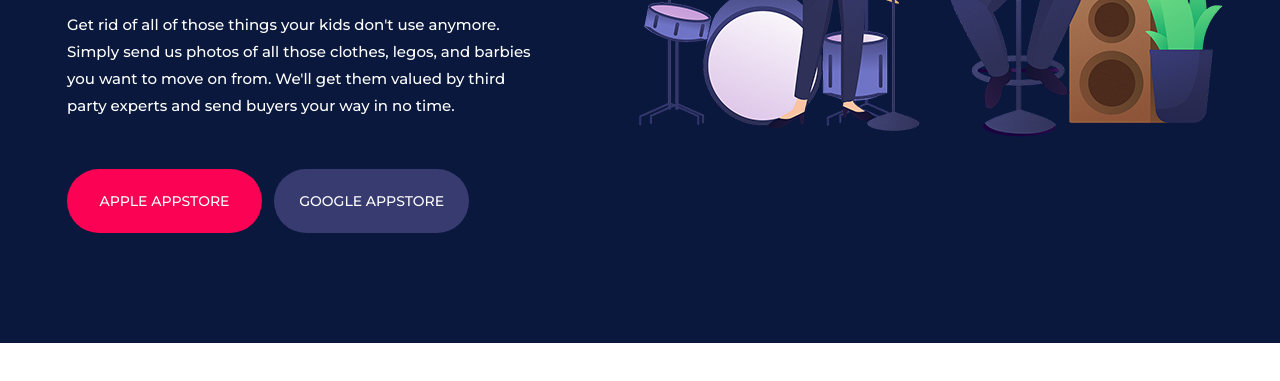
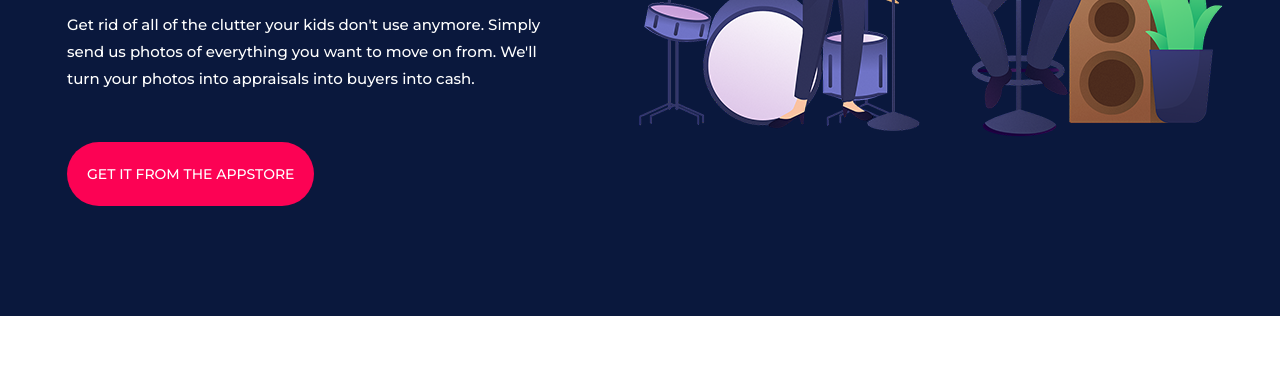
Before and after one commit to odespo/antiquephoneshow-web, a plain HTML site: page index.html in a window 1280 px wide. Shown: the part 405-786 px from the top of the page. Drawn offline with Linux system fonts and the light colour scheme.

Commit message:
Update index.html

```diff
--- a/index.html
+++ b/index.html
@@ -51,9 +51,8 @@
 						<div class="col-lg-6">
 							<div class="hs-text">
 								<h2>Turn kid clutter into <span>cash.</span></h2>
-								<p> Get rid of all of those things your kids don't use anymore. Simply send us photos of all those clothes, legos, and barbies you want to move on from. We'll get them valued by third party experts and send buyers your way in no time.</p>
-								<a href="#" class="site-btn">Apple Appstore</a>
-								<a href="#" class="site-btn sb-c2">Google Appstore</a>
+								<p>Get rid of all of the clutter your kids don't use anymore. Simply send us photos of everything you want to move on from. We'll turn your photos into appraisals into buyers into cash.</p>
+								<a href="#" class="site-btn">Get it from the Appstore</a>
 							</div>
 						</div>
 						<div class="col-lg-6">
```
